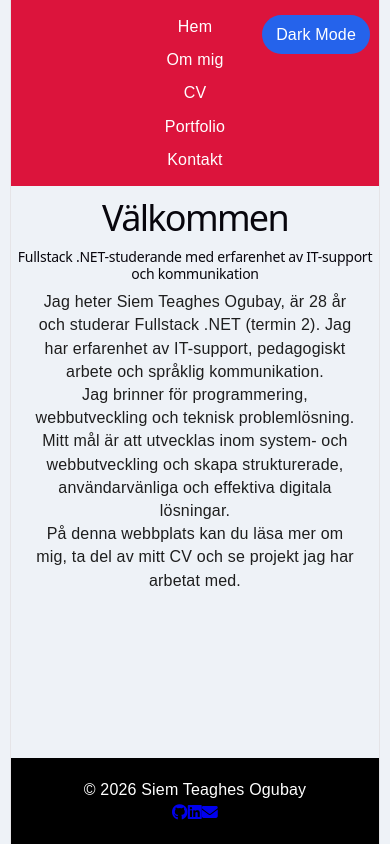
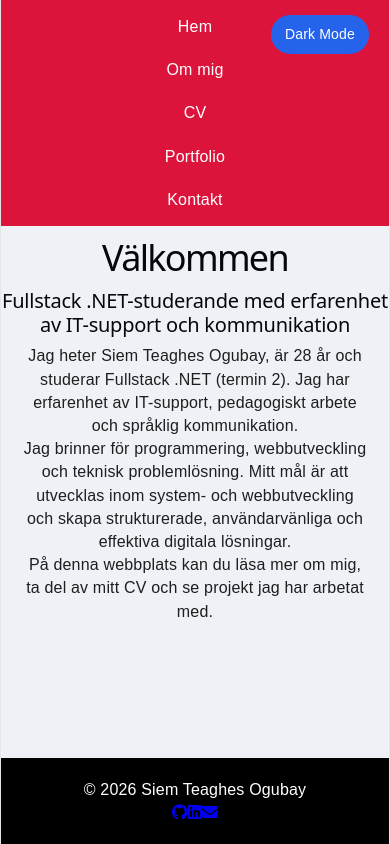
Before and after one commit to siemteaghesogubay-git/reactup2, a React (Vite) app: page / in a window 390 px wide. Built offline with nearby package versions, Linux system fonts and the light colour scheme.

Commit message:
fixed css

```diff
--- a/src/App.css
+++ b/src/App.css
@@ -3,45 +3,27 @@
 ========================= */
 html, body, #root {
   height: 100%;
+  margin: 0;
 }
 
 body {
-  margin: 0;
   font-family: 'Poppins', sans-serif;
   background: #eef2f7;
   color: #1e1e1e;
-  transition: 0.3s ease;
-  padding: 0;
-
+  transition: background 0.3s ease, color 0.3s ease;
 }
 
-
-
-html, body, #root {
-  height: 100%;
-  margin: 0;
-}
-
+/* =========================
+   APP LAYOUT
+========================= */
 .app {
   min-height: 100vh;
   display: flex;
   flex-direction: column;
 }
 
-.app > *:nth-child(2) {
+main {
   flex: 1;
-}
-
-.description
-{
-  padding: 0 20px;
-}
-
-
-/* Bilder */
-img {
-  max-width: 100%;
-  height: auto;
 }
 
 /* =========================
@@ -53,24 +35,15 @@
 }
 
 /* =========================
-   APP LAYOUT
-========================= */
-.app {
-  display: flex;
-  flex-direction: column;
-  min-height: 100vh;
-}
-
-
-
-/* =========================
    NAVBAR
 ========================= */
 .navbar {
   background: crimson;
   display: flex;
   justify-content: center;
+  align-items: center;
   padding: 15px;
+  position: relative;
 }
 
 .navbar ul {
@@ -99,14 +72,38 @@
 }
 
 /* =========================
+   DARK MODE BUTTON
+========================= */
+#dark-toggle {
+  display: none;
+}
+
+.toggle-btn {
+  position: absolute;
+  top: 15px;
+  right: 20px;
+  background: #2563eb;
+  color: white;
+  padding: 8px 14px;
+  border-radius: 20px;
+  cursor: pointer;
+  font-size: 14px;
+}
+
+/* =========================
    HERO / TEXT
 ========================= */
 h1 {
   text-align: center;
-  margin-top: 0;
+  margin-top: 20px;
 }
 
 .subtitle {
+  text-align: center;
+}
+
+.description {
+  padding: 0 20px;
   text-align: center;
 }
 
@@ -147,11 +144,20 @@
 /* =========================
    PORTFOLIO
 ========================= */
+.portfolio {
+  padding: 40px;
+  background: inherit;
+}
+
+body.dark .portfolio {
+  background: #121212;
+}
+
 .portfolio-grid {
   display: grid;
-  grid-template-columns: repeat(2, 1fr);
+  grid-template-columns: repeat(auto-fit, minmax(250px, 1fr));
   gap: 30px;
-  padding: 40px 20px;
+  padding: 20px;
 }
 
 .project-card {
@@ -168,6 +174,7 @@
 
 body.dark .project-card {
   background: #1e1e1e;
+  color: #e5e5e5;
 }
 
 /* =========================
@@ -180,11 +187,38 @@
   padding: 8px 15px;
   border-radius: 6px;
   text-decoration: none;
-  margin: 5px;
+  margin-top: 10px;
 }
 
 .btn:hover {
   background: #b3002d;
+}
+
+body.dark .btn {
+  background: #333;
+}
+
+body.dark .btn:hover {
+  background: #555;
+}
+
+/* =========================
+   FILTER BUTTONS
+========================= */
+.filter-buttons {
+  margin: 20px;
+  text-align: center;
+}
+
+.filter-buttons button {
+  margin: 5px;
+  padding: 8px 15px;
+  cursor: pointer;
+}
+
+.filter-buttons .active {
+  background: black;
+  color: white;
 }
 
 /* =========================
@@ -195,7 +229,6 @@
   color: white;
   padding: 20px;
   text-align: center;
-  position: relative;
 }
 
 body.dark .footer {
@@ -203,68 +236,34 @@
 }
 
 /* =========================
-   DARK MODE KNAPP
+   IMAGES
 ========================= */
-#dark-toggle {
-  position : absolute;
-  display: none;
-}
-
-.toggle-btn {
-
-  top: 15px;
-  right: 20px;
-  background: #2563eb;
-  color: white;
-  padding: 8px 14px;
-  border-radius: 20px;
-  cursor: pointer;
-  position: fixed;
-  position: absolute;
-  gap: 20px;
-
+img {
+  max-width: 100%;
+  height: auto;
+  border-radius: 10px;
 }
 
 /* =========================
-   RESPONSIVE DESIGN
+   RESPONSIVE
 ========================= */
 
 /* TABLET */
 @media (max-width: 900px) {
-
   .cv-grid {
     grid-template-columns: 1fr;
   }
-
-  .portfolio-grid {
-    grid-template-columns: 1fr;
-  }
-
 }
 
-/* MOBIL */
+/* MOBILE */
 @media (max-width: 600px) {
-
-  body {
-    padding: 0 10px;
-  }
-
   .navbar ul {
     flex-direction: column;
     align-items: center;
-    gap: 10px;
   }
 
   h1 {
     font-size: 22px;
-  }
-
-  .subtitle {
-    font-size: 14px;
-  }
-
-  .project-card {
-    padding: 15px;
   }
 
   .cv-image {
@@ -272,61 +271,7 @@
     height: 140px;
   }
 
-
-.portfolio {
-  padding: 40px;
-  font-family: Arial;
+  .portfolio {
+    padding: 20px;
+  }
 }
-
-.hero {
-  text-align: center;
-  margin-bottom: 50px;
-}
-
-.portfolio-grid {
-  display: grid;
-  grid-template-columns: repeat(auto-fit, minmax(250px, 1fr));
-  gap: 20px;
-}
-
-.project-card {
-  border: 1px solid #ddd;
-  padding: 15px;
-  border-radius: 10px;
-  transition: 0.3s;
-}
-
-.project-card:hover {
-  transform: scale(1.05);
-}
-
-.project-card img {
-  width: 100%;
-  border-radius: 10px;
-}
-
-.btn {
-  display: inline-block;
-  margin-top: 10px;
-  padding: 8px 15px;
-  background: black;
-  color: white;
-  text-decoration: none;
-}
-
-.filter-buttons button {
-  margin-right: 10px;
-  padding: 8px 15px;
-  cursor: pointer;
-}
-
-.filter-buttons .active {
-  background: black;
-  color: white;
-}
-
-
-
-
-
-}
```
